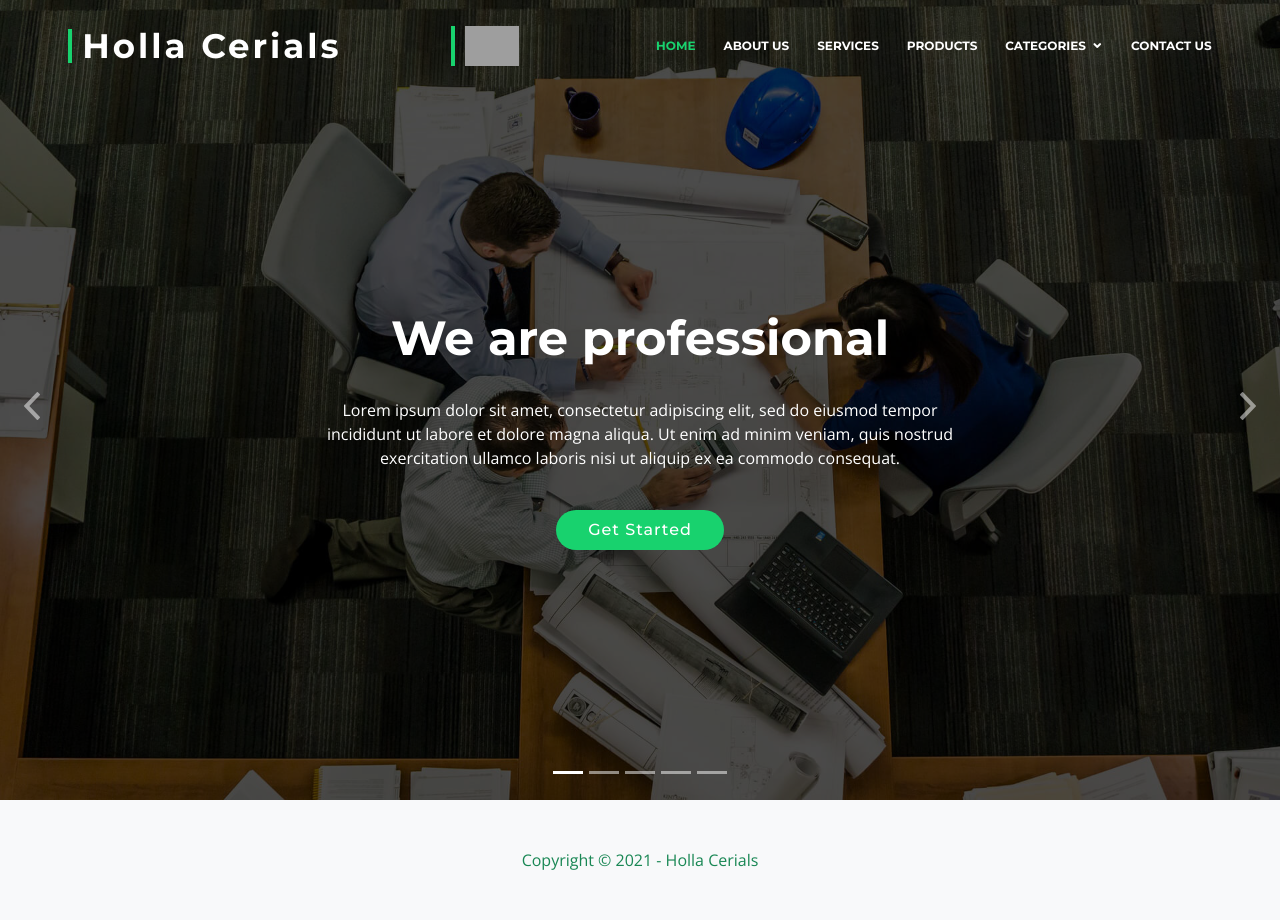
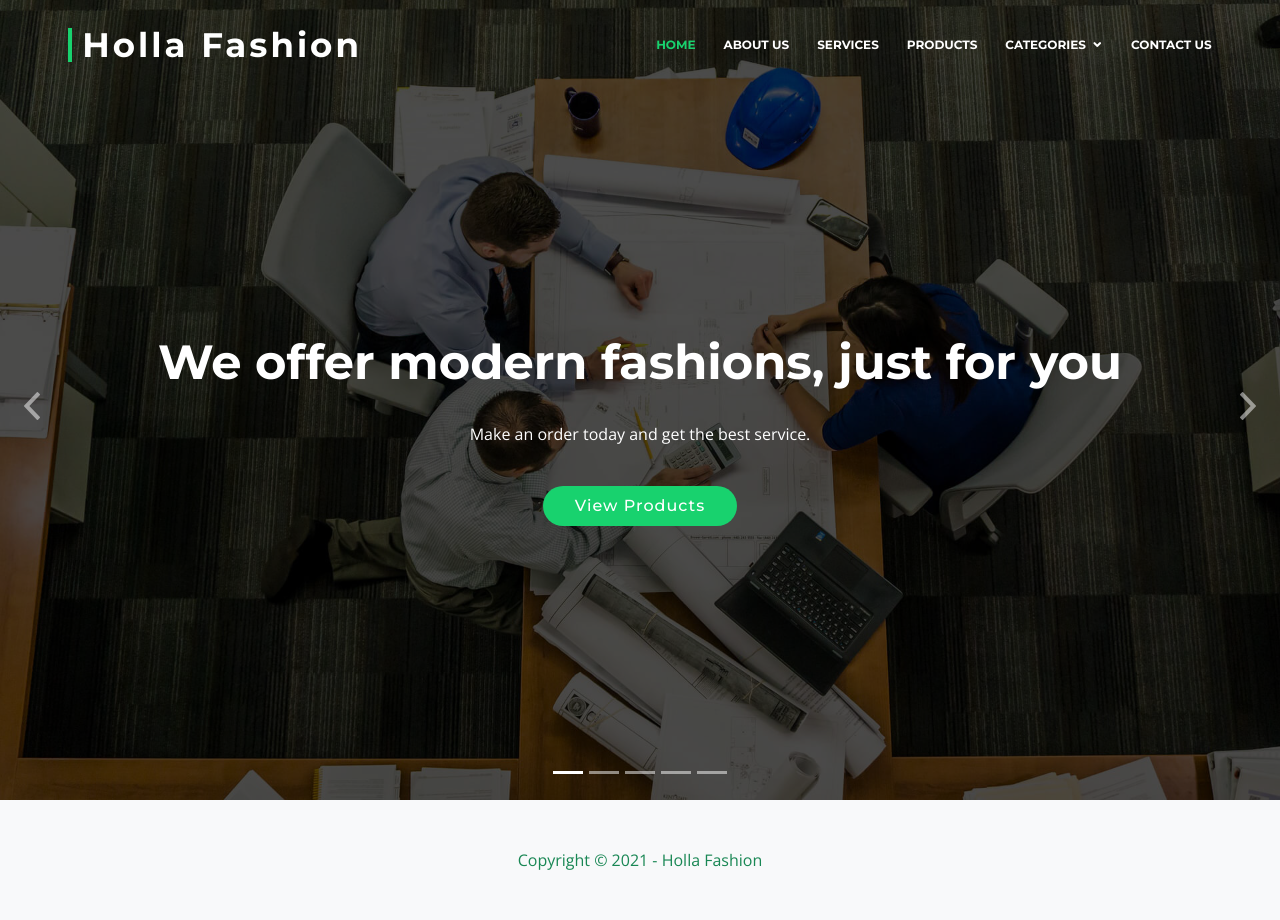
Before and after one commit to ngetichnicholas/E-Products, a Django app: page / in a window 1280 px wide. Run offline with Django 3.2, Linux system fonts and the light colour scheme; some libraries are stand-ins or nearby versions; some web fonts are replaced; grey boxes are pictures that could not be loaded.

Commit message:
Update landing page and project files

```diff
--- a/cerials/wsgi.py
+++ b/fashion/wsgi.py
@@ -1,5 +1,5 @@
 """
-WSGI config for cerials project.
+WSGI config for fashion project.
 
 It exposes the WSGI callable as a module-level variable named ``application``.
 
@@ -11,6 +11,6 @@ import os
 
 from django.core.wsgi import get_wsgi_application
 
-os.environ.setdefault("DJANGO_SETTINGS_MODULE", "cerials.settings")
+os.environ.setdefault("DJANGO_SETTINGS_MODULE", "fashion.settings")
 
 application = get_wsgi_application()
--- a/manage.py
+++ b/manage.py
@@ -3,7 +3,7 @@ import os
 import sys
 
 if __name__ == "__main__":
-    os.environ.setdefault("DJANGO_SETTINGS_MODULE", "cerials.settings")
+    os.environ.setdefault("DJANGO_SETTINGS_MODULE", "fashion.settings")
     try:
         from django.core.management import execute_from_command_line
     except ImportError:
--- a/products/static/css/styles.css
+++ b/products/static/css/styles.css
@@ -0,0 +1,15 @@
+.banner1 {
+    background-image: url(../assets/img/intro-carousel/1.jpg)
+}
+.banner2 {
+    background-image: url(../assets/img/intro-carousel/2.jpg)
+}
+.banner3 {
+    background-image: url(../assets/img/intro-carousel/3.jpg)
+}
+.banner4 {
+    background-image: url(../assets/img/intro-carousel/4.jpg)
+}
+.banner5 {
+    background-image: url(../assets/img/intro-carousel/5.jpg)
+}
--- a/products/templates/base.html
+++ b/products/templates/base.html
@@ -47,7 +47,7 @@
 
         <!-- Footer-->
         <footer class="bg-light py-5 footer">
-            <div class="text-center" style="color: #198754;">Copyright &copy; 2021 - Holla Cerials</div>
+            <div class="text-center" style="color: #198754;">Copyright &copy; 2021 - Holla Fashion</div>
         </footer>
         <a href="#" class="back-to-top"><i class="fa fa-chevron-up"></i></a>
         <!-- preloader -->
--- a/products/templates/index.html
+++ b/products/templates/index.html
@@ -10,52 +10,52 @@
 
         <div class="carousel-inner" role="listbox">
 
-          <div class="carousel-item active" style="background-image: url(assets/img/intro-carousel/1.jpg)">
+          <div class="carousel-item active banner1">
             <div class="carousel-container">
               <div class="container">
-                <h2 class="animate__animated animate__fadeInDown">We are professional</h2>
-                <p class="animate__animated animate__fadeInUp">Lorem ipsum dolor sit amet, consectetur adipiscing elit, sed do eiusmod tempor incididunt ut labore et dolore magna aliqua. Ut enim ad minim veniam, quis nostrud exercitation ullamco laboris nisi ut aliquip ex ea commodo consequat.</p>
-                <a href="#featured-services" class="btn-get-started scrollto animate__animated animate__fadeInUp">Get Started</a>
+                <h2 class="animate__animated animate__fadeInDown">We offer modern fashions, just for you</h2>
+                <p class="animate__animated animate__fadeInUp">Make an order today and get the best service.</p>
+                <a href="#featured-services" class="btn-get-started scrollto animate__animated animate__fadeInUp">View Products</a>
               </div>
             </div>
           </div>
 
-          <div class="carousel-item" style="background-image: url(assets/img/intro-carousel/2.jpg)">
+          <div class="carousel-item banner2">
             <div class="carousel-container">
               <div class="container">
-                <h2 class="animate__animated animate__fadeInDown">At vero eos et accusamus</h2>
-                <p class="animate__animated animate__fadeInUp">Nam libero tempore, cum soluta nobis est eligendi optio cumque nihil impedit quo minus id quod maxime placeat facere possimus, omnis voluptas assumenda est, omnis dolor repellendus. Temporibus autem quibusdam et aut officiis debitis aut.</p>
-                <a href="#featured-services" class="btn-get-started scrollto animate__animated animate__fadeInUp">Get Started</a>
+                <h2 class="animate__animated animate__fadeInDown">Shirts Category</h2>
+                <p class="animate__animated animate__fadeInUp">We have shirts for women,men and children. The prices are customer friendly. Make an order now</p>
+                <a href="#featured-services" class="btn-get-started scrollto animate__animated animate__fadeInUp">View Products</a>
               </div>
             </div>
           </div>
 
-          <div class="carousel-item" style="background-image: url(assets/img/intro-carousel/3.jpg)">
+          <div class="carousel-item banner3">
             <div class="carousel-container">
               <div class="container">
-                <h2 class="animate__animated animate__fadeInDown">Temporibus autem quibusdam</h2>
-                <p class="animate__animated animate__fadeInUp">Beatae vitae dicta sunt explicabo. Nemo enim ipsam voluptatem quia voluptas sit aspernatur aut odit aut fugit, sed quia consequuntur magni dolores eos qui ratione voluptatem sequi nesciunt omnis iste natus error sit voluptatem accusantium.</p>
-                <a href="#featured-services" class="btn-get-started scrollto animate__animated animate__fadeInUp">Get Started</a>
+                <h2 class="animate__animated animate__fadeInDown">General Category</h2>
+                <p class="animate__animated animate__fadeInUp">Here we offer trousers for both women and men, blouses,skirts, sweaters and many other demanding products. Check our products and make an order now</p>
+                <a href="#featured-services" class="btn-get-started scrollto animate__animated animate__fadeInUp">View Products</a>
               </div>
             </div>
           </div>
 
-          <div class="carousel-item" style="background-image: url(assets/img/intro-carousel/4.jpg)">
+          <div class="carousel-item banner4">
             <div class="carousel-container">
               <div class="container">
-                <h2 class="animate__animated animate__fadeInDown">Nam libero tempore</h2>
-                <p class="animate__animated animate__fadeInUp">Neque porro quisquam est, qui dolorem ipsum quia dolor sit amet, consectetur, adipisci velit, sed quia non numquam eius modi tempora incidunt ut labore et dolore magnam aliquam quaerat voluptatem. Ut enim ad minima veniam, quis nostrum.</p>
-                <a href="#featured-services" class="btn-get-started scrollto animate__animated animate__fadeInUp">Get Started</a>
+                <h2 class="animate__animated animate__fadeInDown">Suit Category</h2>
+                <p class="animate__animated animate__fadeInUp">We have suits combinations for both women and men. Check on our suit shop and make an order now.</p>
+                <a href="#featured-services" class="btn-get-started scrollto animate__animated animate__fadeInUp">View Products</a>
               </div>
             </div>
           </div>
 
-          <div class="carousel-item" style="background-image: url(assets/img/intro-carousel/5.jpg)">
+          <div class="carousel-item banner5">
             <div class="carousel-container">
               <div class="container">
-                <h2 class="animate__animated animate__fadeInDown">Magnam aliquam quaerat</h2>
-                <p class="animate__animated animate__fadeInUp">Lorem ipsum dolor sit amet, consectetur adipiscing elit, sed do eiusmod tempor incididunt ut labore et dolore magna aliqua. Ut enim ad minim veniam, quis nostrud exercitation ullamco laboris nisi ut aliquip ex ea commodo consequat.</p>
-                <a href="#featured-services" class="btn-get-started scrollto animate__animated animate__fadeInUp">Get Started</a>
+                <h2 class="animate__animated animate__fadeInDown">Shoes Category</h2>
+                <p class="animate__animated animate__fadeInUp">We have different shoe designs for men, women and children. Check on our shoe shop and make an order today.</p>
+                <a href="#featured-services" class="btn-get-started scrollto animate__animated animate__fadeInUp">View Products</a>
               </div>
             </div>
           </div>
--- a/products/templates/navbar.html
+++ b/products/templates/navbar.html
@@ -5,22 +5,22 @@
 
       <div class="row justify-content-center">
         <div class="col-xl-11 d-flex align-items-center">
-          <h1 class="logo mr-auto"><a href="">Holla Cerials</a></h1>
+          <h1 class="logo mr-auto"><a href="{url 'index' %}">Holla Fashion</a></h1>
           <!-- image logo -->
-          <a href="" class="logo mr-auto"><img src="{% static 'assets/img/parrot_icon' %}" alt="" class="img-fluid"></a>
+          <!-- <a href="" class="logo mr-auto"><img src="{% static 'assets/img/parrot_icon' %}" alt="" class="img-fluid"></a> -->
 
           <nav class="nav-menu d-none d-lg-block">
             <ul>
-              <li class="active"><a href="index.html">Home</a></li>
-              <li><a href="#about">About Us</a></li>
-              <li><a href="#services">Services</a></li>
-              <li><a href="#portfolio">Products</a></li>
+              <li class="active"><a href="{url 'index' %}">Home</a></li>
+              <li><a href="">About Us</a></li>
+              <li><a href="">Services</a></li>
+              <li><a href="">Products</a></li>
               <li class="drop-down"><a href="">Categories</a>
                 <ul>
-                  <li><a href="#">Drop Down 1</a></li>
-                  <li><a href="#">Drop Down 3</a></li>
-                  <li><a href="#">Drop Down 4</a></li>
-                  <li><a href="#">Drop Down 5</a></li>
+                  <li><a href="">Shoes Category</a></li>
+                  <li><a href="">Suits Category</a></li>
+                  <li><a href="">Shirts Category</a></li>
+                  <li><a href="">General Category</a></li>
                 </ul>
               </li>
               <li><a href="#contact">Contact Us</a></li>
```
Also changed, not shown: fashion/settings.py (renamed from cerials/settings.py, +7 -7 lines), README.md, fashion/__init__.py (added), fashion/urls.py (renamed from cerials/urls.py), 1 other file.
